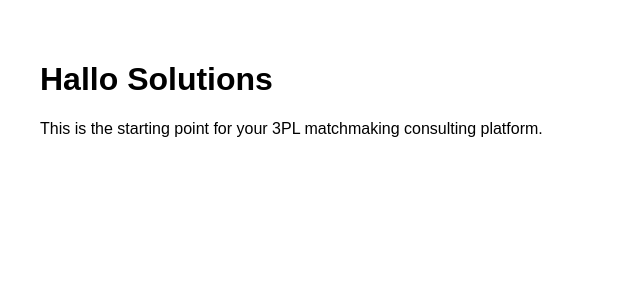
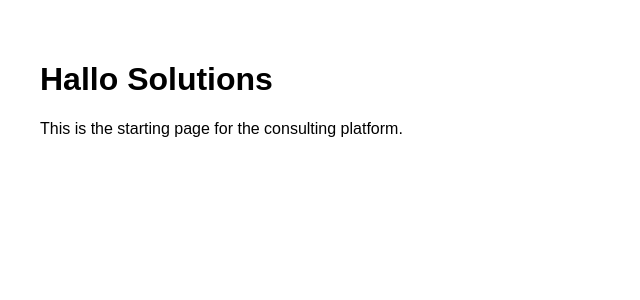
Before and after one commit to hugonec/hallosolutions, a Next.js app: page / in a window 1280 px wide. Shown: the top 300 px of the page, without its empty margins (0-640 px from the left). Built offline with nearby package versions, Linux system fonts and the light colour scheme.

Commit message:
Update and rename index.tsx to index.js

```diff
--- a/pages/index.tsx
+++ b/pages/index.js
@@ -1,10 +1,8 @@
-import React from 'react';
-
 export default function Home() {
   return (
     <div style={{ padding: "2rem", fontFamily: "sans-serif" }}>
       <h1>Hallo Solutions</h1>
-      <p>This is the starting point for your 3PL matchmaking consulting platform.</p>
+      <p>This is the starting page for the consulting platform.</p>
     </div>
   );
 }
```
